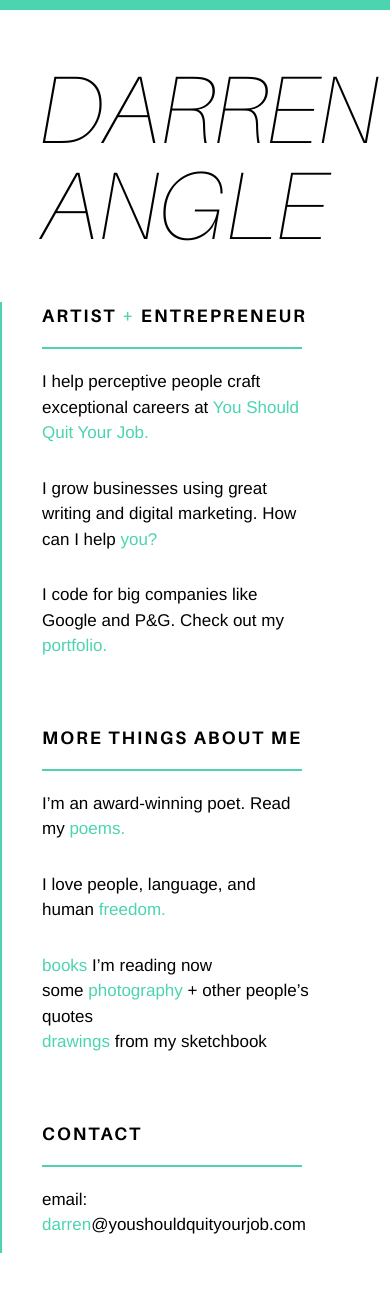
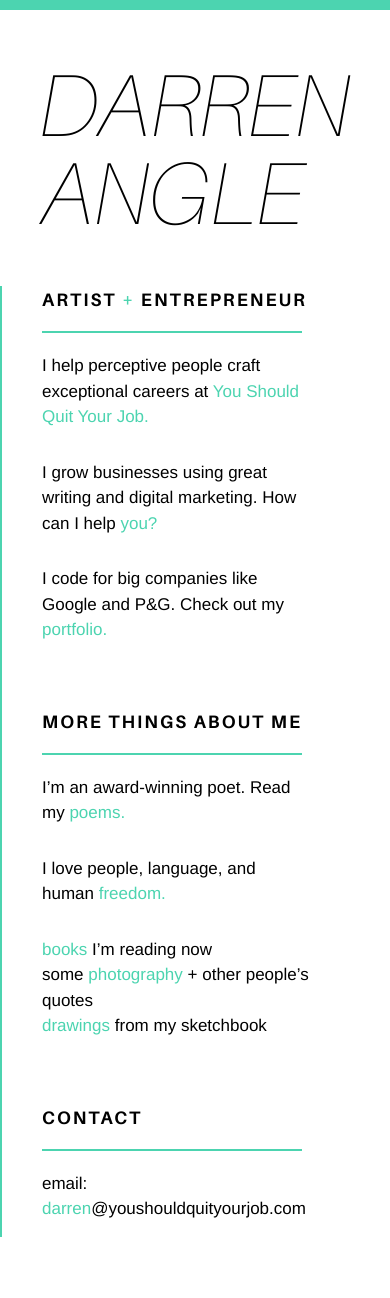
Before and after one commit to darrenangle/jekyll-site, a Jekyll site: the page built from index.md, in a window 390 px wide. Built offline with Jekyll 4.4.1, drawn with Linux system fonts in a browser that asks for light colours.

Commit message:
mobile title

```diff
--- a/_includes/head.html
+++ b/_includes/head.html
@@ -1,7 +1,7 @@
 <head>
   <meta charset="utf-8">
   <meta http-equiv="X-UA-Compatible" content="IE=edge">
-  <meta name="viewport" content="width=device-width, initial-scale=1">
+  <meta name="viewport" content="width=device-width, initial-scale=1, maximum-scale=1, user-scalable=0"/>
 
   <title>{% if page.title %}{{ page.title | escape }}{% else %}{{ site.title | escape }}{% endif %}</title>
   <meta name="description" content="{{ page.excerpt | default: site.description | strip_html | normalize_whitespace | truncate: 160 | escape }}">
--- a/_sass/overrides.scss
+++ b/_sass/overrides.scss
@@ -108,8 +108,12 @@ a {
       line-height: 1em;
       padding-bottom: 0px;
     }
+    @media screen and (max-width: 400px) {
+     font-size: 5.5em;
+    }
+
     @media screen and (max-width: 320px) {
-     font-size: 5em;
+     font-size: 4.5em;
     }
 
     &.yellow-header {
```
